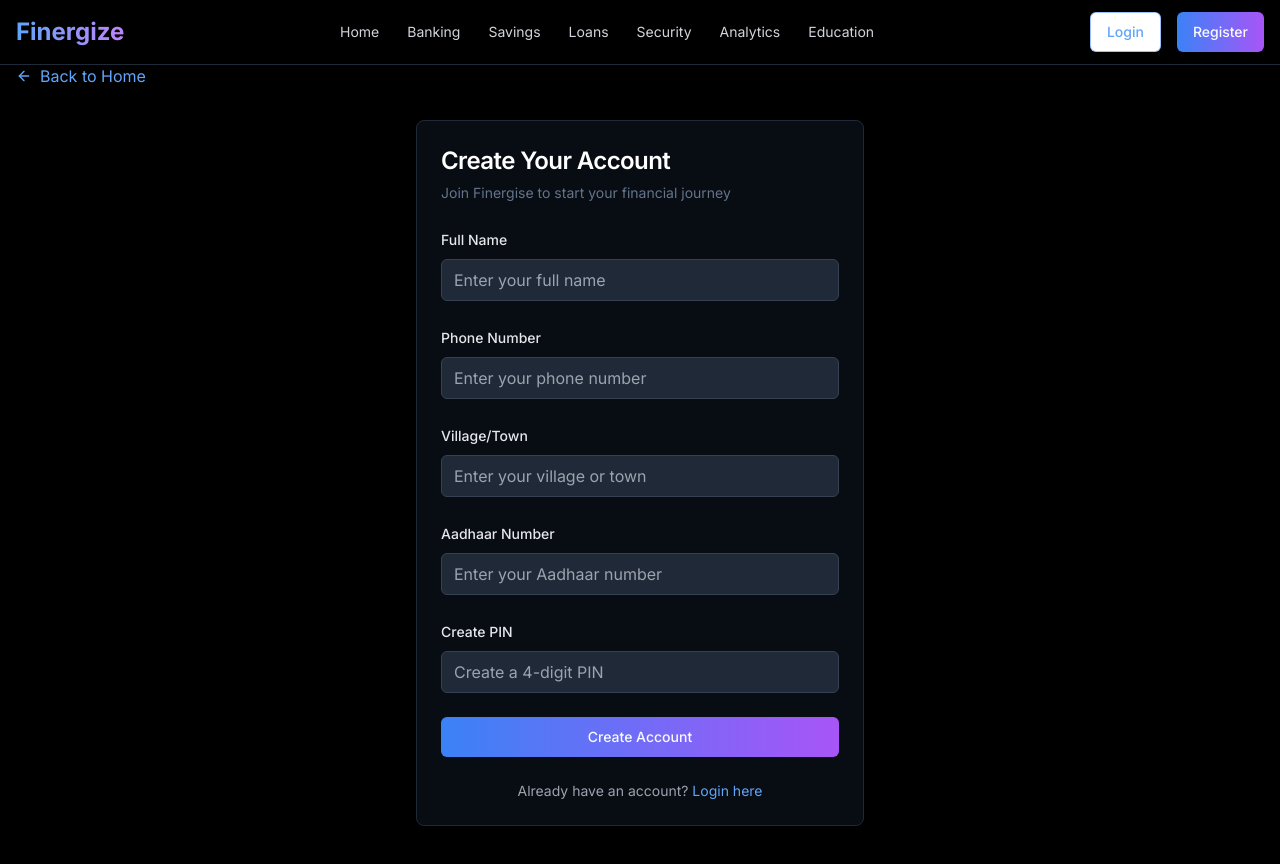
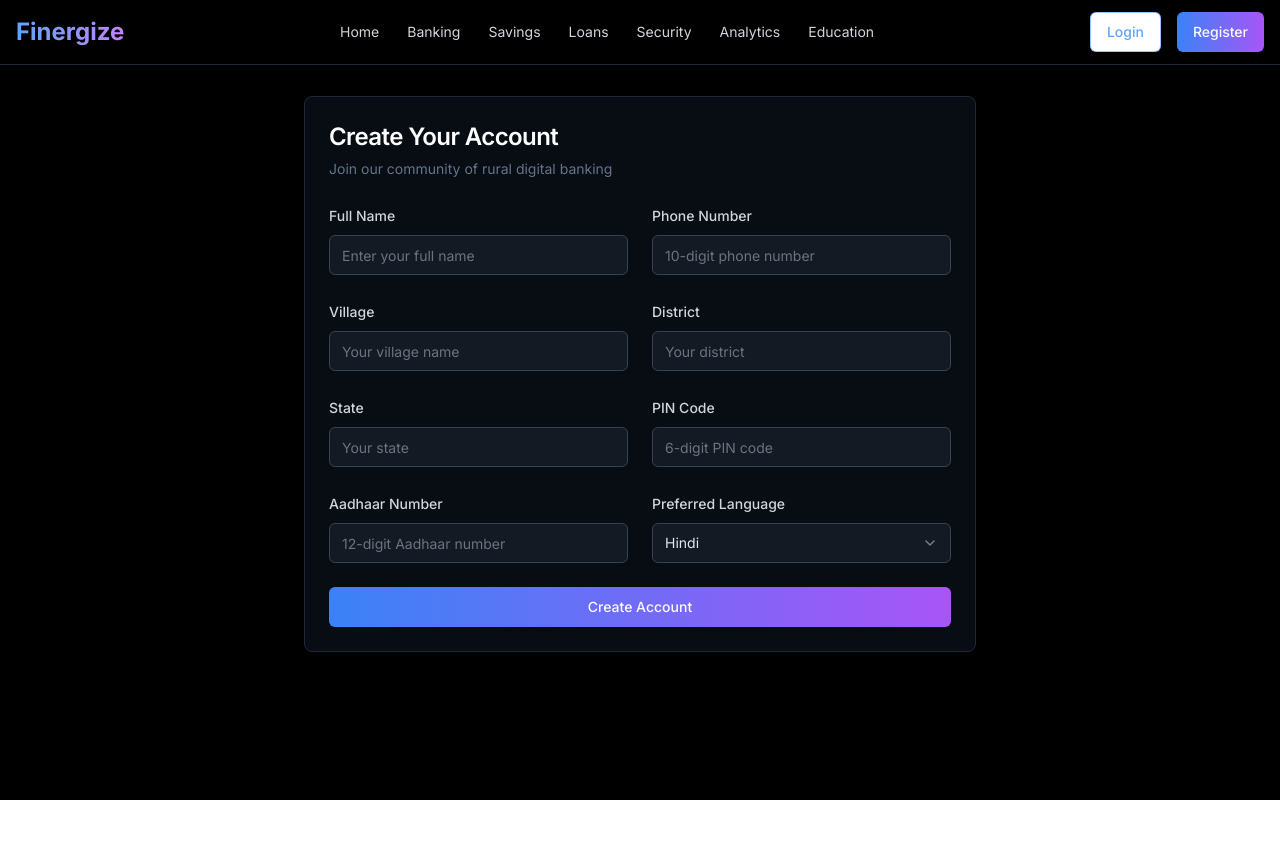
Before and after one commit to Manaswita10/Finergize, a Next.js app: page /register in a window 1280 px wide. Shown: the top 864 px of the page. After the commit the page ends 800 px from the top, so only its background shows below. Built offline with nearby package versions, Linux system fonts and the light colour scheme.

Commit message:
database

```diff
--- a/app/layout.tsx
+++ b/app/layout.tsx
@@ -2,6 +2,7 @@ import type { Metadata } from "next";
 import { Inter } from "next/font/google";
 import "./globals.css";
 import Navbar from "@/components/Navbar";
+import { Toaster } from "@/components/ui/toaster";
 import { AuthProvider } from "@/contexts/AuthContext";
 
 const inter = Inter({ subsets: ["latin"] });
@@ -17,11 +18,12 @@ export default function RootLayout({
   children: React.ReactNode;
 }) {
   return (
-    <html lang="en">
+    <html lang="en" suppressHydrationWarning>
       <body className={inter.className}>
         <AuthProvider>
           <Navbar />
           {children}
+          <Toaster />
         </AuthProvider>
       </body>
     </html>
--- a/app/register/page.tsx
+++ b/app/register/page.tsx
@@ -1,90 +1,205 @@
+"use client";
+
+import { useState } from "react";
+import { useRouter } from "next/navigation";
 import { Button } from "@/components/ui/button";
-import { Card, CardContent, CardHeader, CardTitle, CardDescription } from "@/components/ui/card";
-import Link from "next/link";
-import { ArrowLeft } from "lucide-react";
+import { Card, CardHeader, CardTitle, CardDescription, CardContent } from "@/components/ui/card";
+import { Label } from "@/components/ui/label";
+import { Input } from "@/components/ui/input";
+import {
+  Select,
+  SelectContent,
+  SelectItem,
+  SelectTrigger,
+  SelectValue,
+} from "@/components/ui/select";
+import { useToast } from "@/components/ui/use-toast";
+
+interface FormData {
+  name: string;
+  phone: string;
+  village: string;
+  district: string;
+  state: string;
+  pincode: string;
+  aadhaarNumber: string;
+  preferredLanguage: string;
+}
 
 export default function RegisterPage() {
+  const router = useRouter();
+  const { toast } = useToast();
+  const [isLoading, setIsLoading] = useState(false);
+  const [formData, setFormData] = useState<FormData>({
+    name: "",
+    phone: "",
+    village: "",
+    district: "",
+    state: "",
+    pincode: "",
+    aadhaarNumber: "",
+    preferredLanguage: "hindi"
+  });
+
+  const handleSubmit = async (e: React.FormEvent) => {
+    e.preventDefault();
+    setIsLoading(true);
+
+    try {
+      const response = await fetch("/api/users/register", {
+        method: "POST",
+        headers: {
+          "Content-Type": "application/json",
+        },
+        body: JSON.stringify(formData),
+      });
+
+      const data = await response.json();
+
+      if (response.ok) {
+        toast({
+          title: "Registration Successful",
+          description: "You can now log in to your account"
+        });
+        router.push("/login");
+      } else {
+        throw new Error(data.message || "Registration failed");
+      }
+    } catch (error) {
+      toast({
+        title: "Registration Failed",
+        description: error instanceof Error ? error.message : "Something went wrong"
+      });
+    } finally {
+      setIsLoading(false);
+    }
+  };
+
+  const handleLanguageChange = (value: string) => {
+    setFormData(prev => ({ ...prev, preferredLanguage: value }));
+  };
+
   return (
-    <main className="min-h-screen bg-black">
-      {/* Background */}
+    <main className="min-h-screen bg-black pt-24 pb-12">
       <div className="fixed inset-0 -z-10 bg-[radial-gradient(ellipse_at_top,_var(--tw-gradient-stops))] from-blue-900/20 via-gray-900 to-black"></div>
 
-      {/* Content */}
-      <div className="container mx-auto px-4 py-16">
-        <Link href="/" className="inline-flex items-center text-blue-400 hover:text-blue-300 mb-8">
-          <ArrowLeft className="mr-2 h-4 w-4" />
-          Back to Home
-        </Link>
-
-        <div className="max-w-md mx-auto">
-          <Card className="bg-gray-900/50 border-gray-800">
+      <div className="container mx-auto px-4">
+        <Card className="max-w-2xl mx-auto bg-gray-900/50 border-gray-800">
           <CardHeader>
             <CardTitle className="text-2xl text-white">Create Your Account</CardTitle>
-              <CardDescription>Join Finergise to start your financial journey</CardDescription>
+            <CardDescription>Join our community of rural digital banking</CardDescription>
           </CardHeader>
           <CardContent>
-              <form className="space-y-6">
+            <form onSubmit={handleSubmit} className="space-y-6">
+              <div className="grid grid-cols-1 md:grid-cols-2 gap-6">
                 <div className="space-y-2">
-                  <label className="text-sm font-medium text-gray-200">Full Name</label>
-                  <input
-                    type="text"
-                    className="w-full px-3 py-2 bg-gray-800 border border-gray-700 rounded-md text-white"
+                  <Label htmlFor="name">Full Name</Label>
+                  <Input
+                    id="name"
                     placeholder="Enter your full name"
+                    value={formData.name}
+                    onChange={(e) => setFormData({ ...formData, name: e.target.value })}
+                    required
                   />
                 </div>
 
                 <div className="space-y-2">
-                  <label className="text-sm font-medium text-gray-200">Phone Number</label>
-                  <input
-                    type="tel"
-                    className="w-full px-3 py-2 bg-gray-800 border border-gray-700 rounded-md text-white"
-                    placeholder="Enter your phone number"
+                  <Label htmlFor="phone">Phone Number</Label>
+                  <Input
+                    id="phone"
+                    placeholder="10-digit phone number"
+                    value={formData.phone}
+                    onChange={(e) => setFormData({ ...formData, phone: e.target.value })}
+                    pattern="[0-9]{10}"
+                    required
                   />
                 </div>
 
                 <div className="space-y-2">
-                  <label className="text-sm font-medium text-gray-200">Village/Town</label>
-                  <input
-                    type="text"
-                    className="w-full px-3 py-2 bg-gray-800 border border-gray-700 rounded-md text-white"
-                    placeholder="Enter your village or town"
+                  <Label htmlFor="village">Village</Label>
+                  <Input
+                    id="village"
+                    placeholder="Your village name"
+                    value={formData.village}
+                    onChange={(e) => setFormData({ ...formData, village: e.target.value })}
+                    required
                   />
                 </div>
 
                 <div className="space-y-2">
-                  <label className="text-sm font-medium text-gray-200">Aadhaar Number</label>
-                  <input
-                    type="text"
-                    className="w-full px-3 py-2 bg-gray-800 border border-gray-700 rounded-md text-white"
-                    placeholder="Enter your Aadhaar number"
+                  <Label htmlFor="district">District</Label>
+                  <Input
+                    id="district"
+                    placeholder="Your district"
+                    value={formData.district}
+                    onChange={(e) => setFormData({ ...formData, district: e.target.value })}
+                    required
                   />
                 </div>
 
                 <div className="space-y-2">
-                  <label className="text-sm font-medium text-gray-200">Create PIN</label>
-                  <input
-                    type="password"
-                    className="w-full px-3 py-2 bg-gray-800 border border-gray-700 rounded-md text-white"
-                    placeholder="Create a 4-digit PIN"
-                    maxLength={4}
+                  <Label htmlFor="state">State</Label>
+                  <Input
+                    id="state"
+                    placeholder="Your state"
+                    value={formData.state}
+                    onChange={(e) => setFormData({ ...formData, state: e.target.value })}
+                    required
                   />
                 </div>
 
-                <Button className="w-full bg-gradient-to-r from-blue-500 to-purple-500 hover:opacity-90">
-                  Create Account
+                <div className="space-y-2">
+                  <Label htmlFor="pincode">PIN Code</Label>
+                  <Input
+                    id="pincode"
+                    placeholder="6-digit PIN code"
+                    value={formData.pincode}
+                    onChange={(e) => setFormData({ ...formData, pincode: e.target.value })}
+                    pattern="[0-9]{6}"
+                    required
+                  />
+                </div>
+
+                <div className="space-y-2">
+                  <Label htmlFor="aadhaar">Aadhaar Number</Label>
+                  <Input
+                    id="aadhaar"
+                    placeholder="12-digit Aadhaar number"
+                    value={formData.aadhaarNumber}
+                    onChange={(e) => setFormData({ ...formData, aadhaarNumber: e.target.value })}
+                    pattern="[0-9]{12}"
+                    required
+                  />
+                </div>
+
+                <div className="space-y-2">
+                  <Label htmlFor="language">Preferred Language</Label>
+                  <Select value={formData.preferredLanguage} onValueChange={handleLanguageChange}>
+                    <SelectTrigger id="language">
+                      <SelectValue placeholder="Select language" />
+                    </SelectTrigger>
+                    <SelectContent>
+                      <SelectItem value="hindi">Hindi</SelectItem>
+                      <SelectItem value="english">English</SelectItem>
+                      <SelectItem value="tamil">Tamil</SelectItem>
+                      <SelectItem value="telugu">Telugu</SelectItem>
+                      <SelectItem value="kannada">Kannada</SelectItem>
+                    </SelectContent>
+                  </Select>
+                </div>
+              </div>
+
+              <Button
+                type="submit"
+                className="w-full bg-gradient-to-r from-blue-500 to-purple-500 hover:opacity-90"
+                disabled={isLoading}
+              >
+                {isLoading ? "Creating Account..." : "Create Account"}
               </Button>
-
-                <p className="text-center text-sm text-gray-400">
-                  Already have an account?{' '}
-                  <Link href="/login" className="text-blue-400 hover:text-blue-300">
-                    Login here
-                  </Link>
-                </p>
             </form>
           </CardContent>
         </Card>
       </div>
-      </div>
     </main>
   );
 }
--- a/components/ui/select.tsx
+++ b/components/ui/select.tsx
@@ -1,22 +1,93 @@
 "use client";
 
 import * as React from "react";
-import * as LabelPrimitive from "@radix-ui/react-label";
+import * as SelectPrimitive from "@radix-ui/react-select";
+import { Check, ChevronDown, ChevronUp } from "lucide-react";
 import { cn } from "@/lib/utils";
 
-const Label = React.forwardRef<
-  React.ElementRef<typeof LabelPrimitive.Root>,
-  React.ComponentPropsWithoutRef<typeof LabelPrimitive.Root>
->(({ className, ...props }, ref) => (
-  <LabelPrimitive.Root
+const Select = SelectPrimitive.Root;
+
+const SelectGroup = SelectPrimitive.Group;
+
+const SelectValue = SelectPrimitive.Value;
+
+const SelectTrigger = React.forwardRef<
+  React.ElementRef<typeof SelectPrimitive.Trigger>,
+  React.ComponentPropsWithoutRef<typeof SelectPrimitive.Trigger>
+>(({ className, children, ...props }, ref) => (
+  <SelectPrimitive.Trigger
     ref={ref}
     className={cn(
-      "text-sm font-medium leading-none text-gray-300 peer-disabled:cursor-not-allowed peer-disabled:opacity-70",
+      "flex h-10 w-full items-center justify-between rounded-md border border-gray-700 bg-gray-800/50 px-3 py-2 text-sm text-gray-200 placeholder:text-gray-500 disabled:cursor-not-allowed disabled:opacity-50",
       className
     )}
     {...props}
-  />
+  >
+    {children}
+    <SelectPrimitive.Icon asChild>
+      <ChevronDown className="h-4 w-4 opacity-50" />
+    </SelectPrimitive.Icon>
+  </SelectPrimitive.Trigger>
 ));
-Label.displayName = LabelPrimitive.Root.displayName;
+SelectTrigger.displayName = SelectPrimitive.Trigger.displayName;
 
-export { Label };
+const SelectContent = React.forwardRef<
+  React.ElementRef<typeof SelectPrimitive.Content>,
+  React.ComponentPropsWithoutRef<typeof SelectPrimitive.Content>
+>(({ className, children, position = "popper", ...props }, ref) => (
+  <SelectPrimitive.Portal>
+    <SelectPrimitive.Content
+      ref={ref}
+      className={cn(
+        "relative z-50 min-w-[8rem] overflow-hidden rounded-md border border-gray-700 bg-gray-800 text-gray-200 shadow-md animate-in fade-in-80",
+        position === "popper" &&
+          "translate-y-1",
+        className
+      )}
+      position={position}
+      {...props}
+    >
+      <SelectPrimitive.ScrollUpButton className="flex items-center justify-center h-[25px] bg-gray-800 text-gray-400 cursor-default">
+        <ChevronUp className="h-4 w-4" />
+      </SelectPrimitive.ScrollUpButton>
+      <SelectPrimitive.Viewport className="p-1">
+        {children}
+      </SelectPrimitive.Viewport>
+      <SelectPrimitive.ScrollDownButton className="flex items-center justify-center h-[25px] bg-gray-800 text-gray-400 cursor-default">
+        <ChevronDown className="h-4 w-4" />
+      </SelectPrimitive.ScrollDownButton>
+    </SelectPrimitive.Content>
+  </SelectPrimitive.Portal>
+));
+SelectContent.displayName = SelectPrimitive.Content.displayName;
+
+const SelectItem = React.forwardRef<
+  React.ElementRef<typeof SelectPrimitive.Item>,
+  React.ComponentPropsWithoutRef<typeof SelectPrimitive.Item>
+>(({ className, children, ...props }, ref) => (
+  <SelectPrimitive.Item
+    ref={ref}
+    className={cn(
+      "relative flex w-full cursor-default select-none items-center rounded-sm py-1.5 pl-8 pr-2 text-sm outline-none focus:bg-gray-700 focus:text-gray-200 data-[disabled]:pointer-events-none data-[disabled]:opacity-50",
+      className
+    )}
+    {...props}
+  >
+    <span className="absolute left-2 flex h-3.5 w-3.5 items-center justify-center">
+      <SelectPrimitive.ItemIndicator>
+        <Check className="h-4 w-4" />
+      </SelectPrimitive.ItemIndicator>
+    </span>
+    <SelectPrimitive.ItemText>{children}</SelectPrimitive.ItemText>
+  </SelectPrimitive.Item>
+));
+SelectItem.displayName = SelectPrimitive.Item.displayName;
+
+export {
+  Select,
+  SelectGroup,
+  SelectValue,
+  SelectTrigger,
+  SelectContent,
+  SelectItem,
+};
```
Lines whose indentation alone changed are shown as unchanged.
